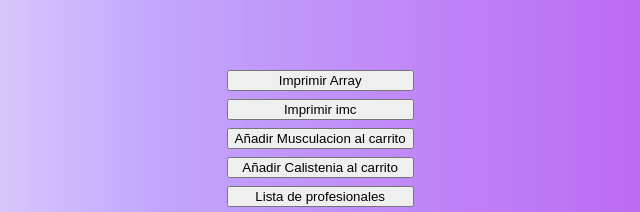
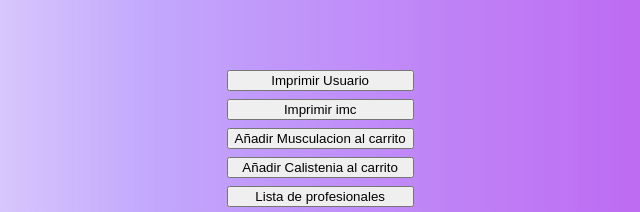
Before and after one commit to Ignacio-Cordoba/JS, a plain HTML site: page index.html in a window 1280 px wide. Shown: the part 274-486 px from the top of the page, 287-927 px from the left. Drawn offline with Linux system fonts and the light colour scheme; some packages are replaced by stand-ins of ours; a script that the page names is missing.

Commit message:
Update index.html

```diff
--- a/index.html
+++ b/index.html
@@ -26,7 +26,7 @@
 </div>
 
 <div id="botonera">
-    <button id="boton">Imprimir Array</button>
+    <button id="boton">Imprimir Usuario</button>
     <button id="boton2">Imprimir imc</button>
     <button id="boton3">Añadir Musculacion al carrito</button>
     <button id="boton4">Añadir Calistenia al carrito</button>
```
